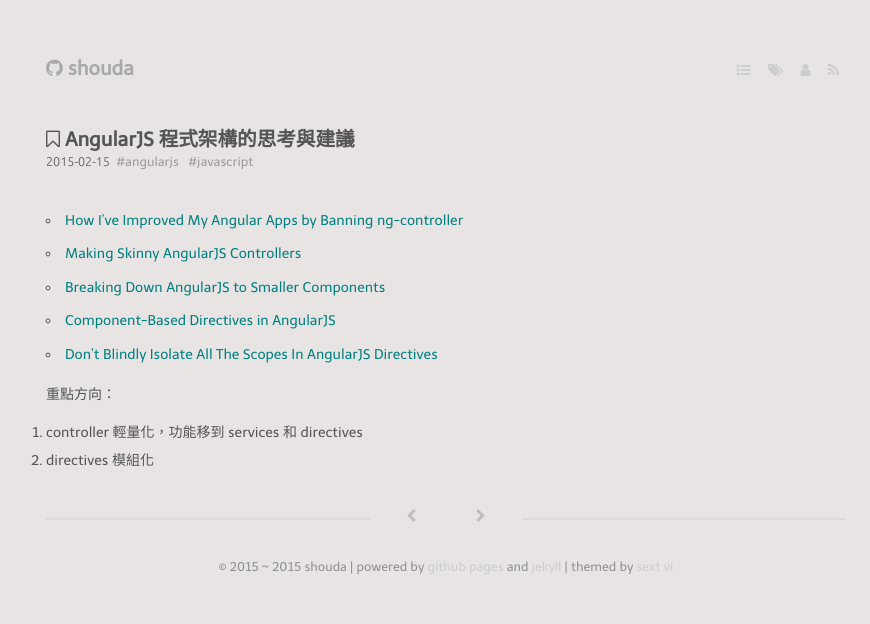
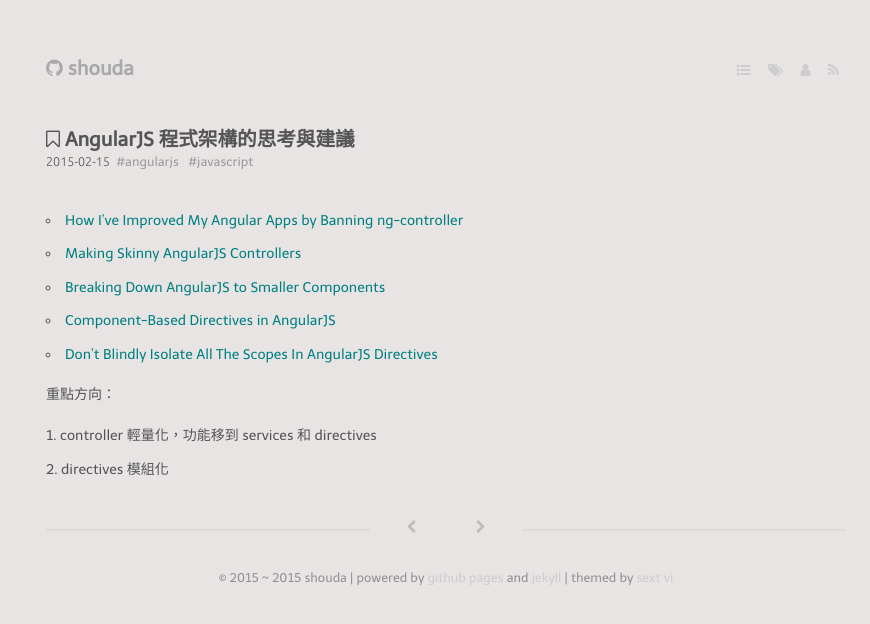
Before and after one commit to shouda/shouda.github.io, a Jekyll site: the page built from _posts/2015-02-15-angularjs-construct-suggestions.markdown, in a window 1280 px wide. Shown: the top 624 px of the page, without its empty margins (194-1064 px from the left). Built offline with Jekyll 4.4.1, drawn with Linux system fonts in a browser that asks for light colours; nearby versions of some CDN libraries; Markdown is read by kramdown in place of the engine named in the settings.

Commit message:
update css

```diff
--- a/media/css/style.css
+++ b/media/css/style.css
@@ -26,6 +26,11 @@
   ul li {
     padding: .2em 0;
     list-style-type: circle; }
+
+ol {
+  list-style-position: inside; }
+  ol li {
+    padding: .2em 0; }
 
 hr {
   width: 4em;
--- a/media/css/style.scss
+++ b/media/css/style.scss
@@ -27,6 +27,10 @@
 ul {
   list-style-position: inside;
   li { padding: .2em 0; list-style-type: circle; }
+}
+ol {
+  list-style-position: inside;
+  li { padding: .2em 0; }
 }
 hr { width: 4em; border: none; border-top: 1px dashed #d0d0d0; border-bottom: 1px dashed #eee; }
 .center { text-align: center; }
```
Also changed, not shown: 1 other file.
